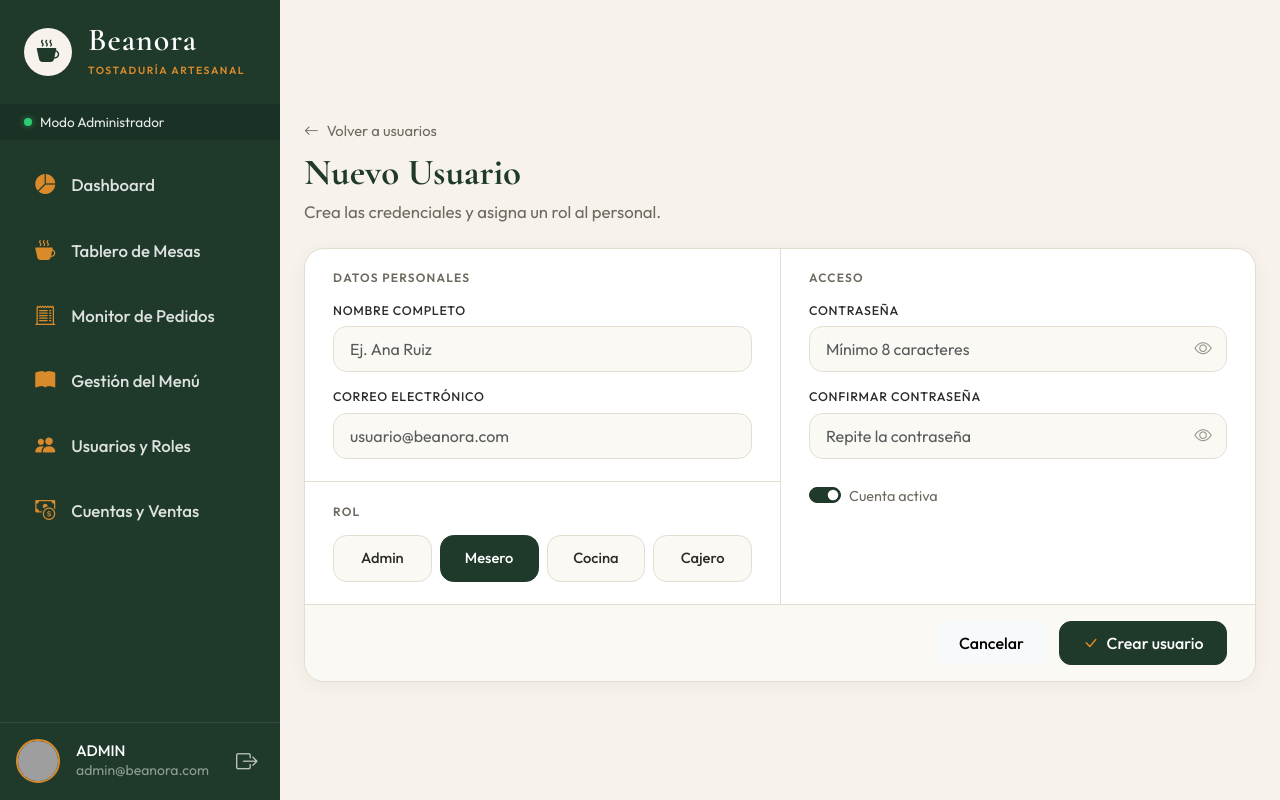
After one commit to Sofia-Osuna/Sistema-de-comandas, a PHP site: page /paginas/formulario-usuario.php in a window 1280 px wide. The commit adds this page. Run offline with PHP 8.4, Linux system fonts and the light colour scheme; grey boxes are pictures that could not be loaded.

Commit message:
feat: formulario de usuarios y separación de CSS

```diff
--- /dev/null
+++ b/public/paginas/formulario-usuario.php
@@ -0,0 +1,194 @@
+<?php
+// Cuando exista auth.php, descomentar:
+// require_once __DIR__ . '/../../includes/auth.php';
+// requerirRol(['admin']);
+
+$id        = isset($_GET['id']) ? (int) $_GET['id'] : 0;
+$esEdicion = $id > 0;
+
+// Datos de ejemplo (después vendrán de modelos/Usuario.php con PDO)
+$ejemplos = [
+    1 => ['nombre' => 'Sofía Mendoza',    'correo' => 'admin@beanora.com',    'rol' => 'Admin',  'activo' => true],
+    2 => ['nombre' => 'Carlos Morales',   'correo' => 'carlos.m@beanora.com', 'rol' => 'Mesero', 'activo' => true],
+    3 => ['nombre' => 'Ana Ruiz',         'correo' => 'ana.r@beanora.com',    'rol' => 'Mesero', 'activo' => true],
+    4 => ['nombre' => 'Chef Mateo Silva', 'correo' => 'cocina@beanora.com',   'rol' => 'Cocina', 'activo' => true],
+    5 => ['nombre' => 'Lucía Fernández',  'correo' => 'lucia.f@beanora.com',  'rol' => 'Cajero', 'activo' => false],
+];
+
+// Valores por defecto para "Nuevo usuario"
+$usuario = ['nombre' => '', 'correo' => '', 'rol' => 'Mesero', 'activo' => true];
+
+if ($esEdicion && isset($ejemplos[$id])) {
+    $usuario = $ejemplos[$id];
+}
+
+$roles  = ['Admin', 'Mesero', 'Cocina', 'Cajero'];
+$titulo = $esEdicion ? 'Editar Usuario' : 'Nuevo Usuario';
+?>
+<!DOCTYPE html>
+<html lang="es">
+<head>
+    <meta charset="UTF-8">
+    <meta name="viewport" content="width=device-width, initial-scale=1">
+    <title><?= $titulo ?> | Beanora</title>
+
+    <link rel="preconnect" href="https://fonts.googleapis.com">
+    <link rel="preconnect" href="https://fonts.gstatic.com" crossorigin>
+    <link href="https://fonts.googleapis.com/css2?family=Cormorant+Garamond:ital,wght@0,500;0,600;0,700;1,500&family=Outfit:wght@400;500;600&display=swap" rel="stylesheet">
+    <link rel="stylesheet" href="https://cdn.jsdelivr.net/npm/bootstrap-icons@1.11.3/font/bootstrap-icons.min.css">
+
+    <link rel="stylesheet" href="../assets/lib/bootstrap/css/bootstrap.min.css">
+    <link rel="stylesheet" href="../assets/css/style.css">
+    <link rel="stylesheet" href="../assets/css/usuario-form.css">
+</head>
+<body>
+<div class="d-flex flex-column flex-lg-row">
+
+    <?php include '../../includes/sidebar.php'; ?>
+
+    <main class="contenido-panel flex-grow-1 p-4 d-flex">
+
+        <!-- Contenedor centrado -->
+        <div class="form-centrado">
+
+            <!-- Encabezado -->
+            <a href="usuarios.php" class="volver d-inline-flex align-items-center gap-2 mb-2">
+                <i class="bi bi-arrow-left"></i> Volver a usuarios
+            </a>
+            <h1 class="titulo-pagina mb-1"><?= $titulo ?></h1>
+            <p class="form-subtitulo mb-4">
+                <?= $esEdicion ? 'Actualiza los datos y permisos de este usuario.' : 'Crea las credenciales y asigna un rol al personal.' ?>
+            </p>
+
+            <!-- Formulario (solo diseño: todavía no envía nada) -->
+            <form id="formUsuario" class="form-card needs-validation" action="#" method="POST" novalidate>
+                <input type="hidden" name="id" value="<?= $id ?>">
+
+                <div class="form-cuerpo">
+
+                    <!-- ===== Columna izquierda ===== -->
+                    <div class="form-col">
+
+                        <section class="form-seccion">
+                            <h2 class="form-seccion-titulo">Datos personales</h2>
+                            <div class="mb-3">
+                                <label for="nombre" class="form-etiqueta">Nombre completo</label>
+                                <input type="text" class="form-control" id="nombre" name="nombre"
+                                       value="<?= htmlspecialchars($usuario['nombre']) ?>"
+                                       placeholder="Ej. Ana Ruiz" autocomplete="off" required>
+                                <div class="invalid-feedback">Escribe el nombre del usuario.</div>
+                            </div>
+                            <div>
+                                <label for="correo" class="form-etiqueta">Correo electrónico</label>
+                                <input type="email" class="form-control" id="correo" name="correo"
+                                       value="<?= htmlspecialchars($usuario['correo']) ?>"
+                                       placeholder="usuario@beanora.com" autocomplete="off" required>
+                                <div class="invalid-feedback">Escribe un correo válido.</div>
+                            </div>
+                        </section>
+
+                        <section class="form-seccion">
+                            <h2 class="form-seccion-titulo">Rol</h2>
+                            <div class="roles-grid">
+                                <?php foreach ($roles as $r): $k = strtolower($r); ?>
+                                    <input type="radio" class="btn-check" name="rol" id="rol-<?= $k ?>"
+                                           value="<?= $r ?>" <?= $usuario['rol'] === $r ? 'checked' : '' ?> required>
+                                    <label class="opcion-rol" for="rol-<?= $k ?>"><?= $r ?></label>
+                                <?php endforeach; ?>
+                            </div>
+                        </section>
+
+                    </div>
+
+                    <!-- ===== Columna derecha ===== -->
+                    <div class="form-col">
+
+                        <section class="form-seccion">
+                            <h2 class="form-seccion-titulo">Acceso</h2>
+
+                            <div class="mb-3">
+                                <label for="password" class="form-etiqueta">Contraseña</label>
+                                <div class="campo-pass">
+                                    <input type="password" class="form-control" id="password" name="password"
+                                           minlength="8" autocomplete="new-password"
+                                           placeholder="Mínimo 8 caracteres" <?= $esEdicion ? '' : 'required' ?>>
+                                    <button type="button" class="btn-ojo" data-ver-pass="password" aria-label="Mostrar contraseña">
+                                        <i class="bi bi-eye"></i>
+                                    </button>
+                                    <div class="invalid-feedback">Usa al menos 8 caracteres.</div>
+                                </div>
+                                <?php if ($esEdicion): ?>
+                                    <div class="form-ayuda">Déjala vacía para conservar la actual.</div>
+                                <?php endif; ?>
+                            </div>
+
+                            <div class="mb-4">
+                                <label for="confirmar" class="form-etiqueta">Confirmar contraseña</label>
+                                <div class="campo-pass">
+                                    <input type="password" class="form-control" id="confirmar" name="confirmar"
+                                           autocomplete="new-password" placeholder="Repite la contraseña"
+                                           <?= $esEdicion ? '' : 'required' ?>>
+                                    <button type="button" class="btn-ojo" data-ver-pass="confirmar" aria-label="Mostrar contraseña">
+                                        <i class="bi bi-eye"></i>
+                                    </button>
+                                    <div class="invalid-feedback">Las contraseñas no coinciden.</div>
+                                </div>
+                            </div>
+
+                            <div class="form-check form-switch mb-0">
+                                <input class="form-check-input" type="checkbox" role="switch" id="activo" name="activo"
+                                       value="1" <?= $usuario['activo'] ? 'checked' : '' ?>>
+                                <label class="form-check-label" for="activo">Cuenta activa</label>
+                            </div>
+                        </section>
+
+                    </div>
+                </div>
+
+                <!-- Acciones -->
+                <div class="form-acciones">
+                    <a href="usuarios.php" class="btn btn-light">Cancelar</a>
+                    <button type="submit" class="btn btn-principal d-inline-flex align-items-center justify-content-center gap-2">
+                        <i class="bi bi-check-lg"></i> <?= $esEdicion ? 'Guardar cambios' : 'Crear usuario' ?>
+                    </button>
+                </div>
+            </form>
+
+        </div>
+    </main>
+</div>
+
+<script src="../assets/lib/bootstrap/js/bootstrap.bundle.min.js"></script>
+<script>
+    (function () {
+        const form = document.getElementById('formUsuario');
+        const pass = document.getElementById('password');
+        const conf = document.getElementById('confirmar');
+
+        // Mostrar / ocultar contraseña (funciona para los dos campos)
+        document.querySelectorAll('[data-ver-pass]').forEach(function (btn) {
+            btn.addEventListener('click', function () {
+                const campo = document.getElementById(btn.dataset.verPass);
+                const oculto = campo.type === 'password';
+                campo.type = oculto ? 'text' : 'password';
+                btn.querySelector('i').className = oculto ? 'bi bi-eye-slash' : 'bi bi-eye';
+            });
+        });
+
+        // Las contraseñas deben coincidir (en edición solo si escribe una nueva)
+        function validarCoincidencia() {
+            conf.required = pass.required || pass.value !== '';
+            conf.setCustomValidity(conf.value !== pass.value ? 'No coinciden' : '');
+        }
+        pass.addEventListener('input', validarCoincidencia);
+        conf.addEventListener('input', validarCoincidencia);
+
+        form.addEventListener('submit', function (e) {
+            e.preventDefault(); // Solo diseño: no envía nada todavía
+            validarCoincidencia();
+            form.classList.add('was-validated');
+        });
+    })();
+</script>
+</body>
+</html>
```
Also changed, not shown: public/paginas/login.php (+16 -8 lines), public/paginas/usuarios.php (+14 -7 lines), public/assets/css/login.css (added), public/assets/css/usuario-form.css (added), public/assets/css/usuarios.css (added).
